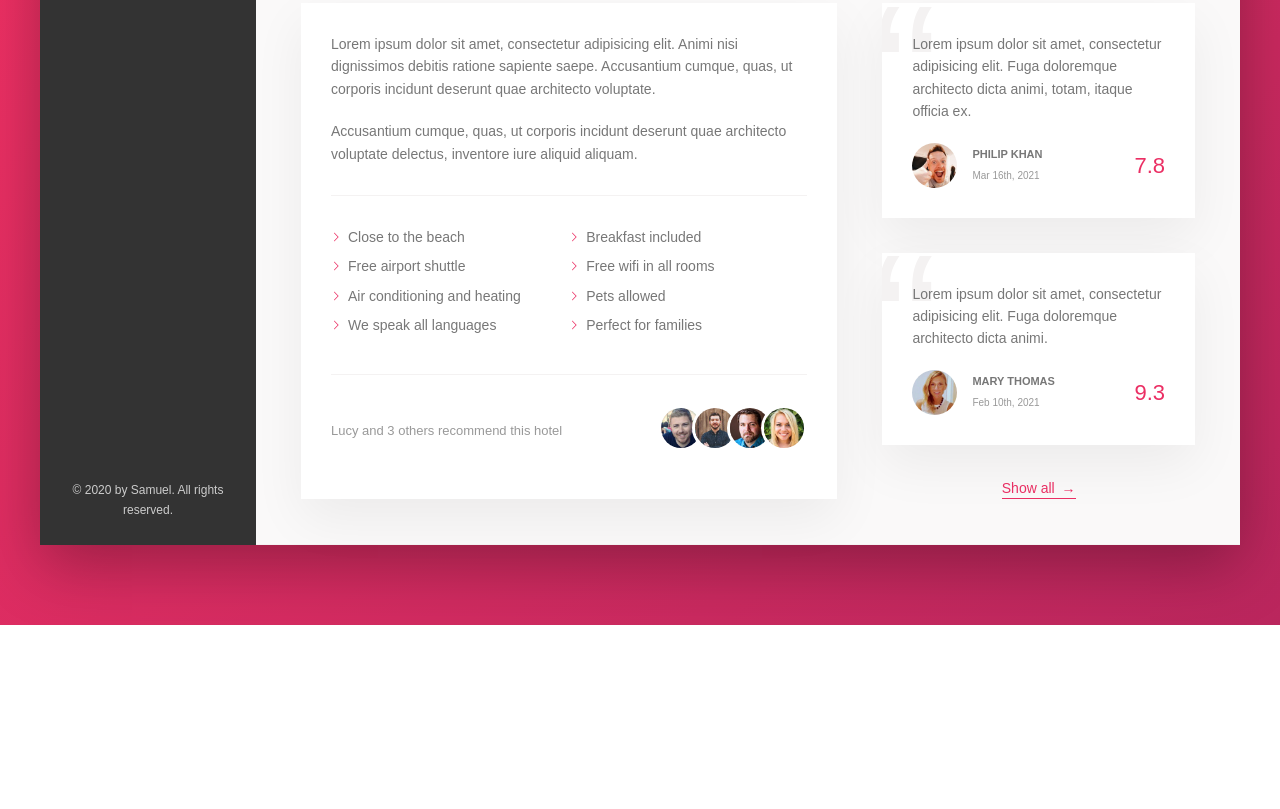
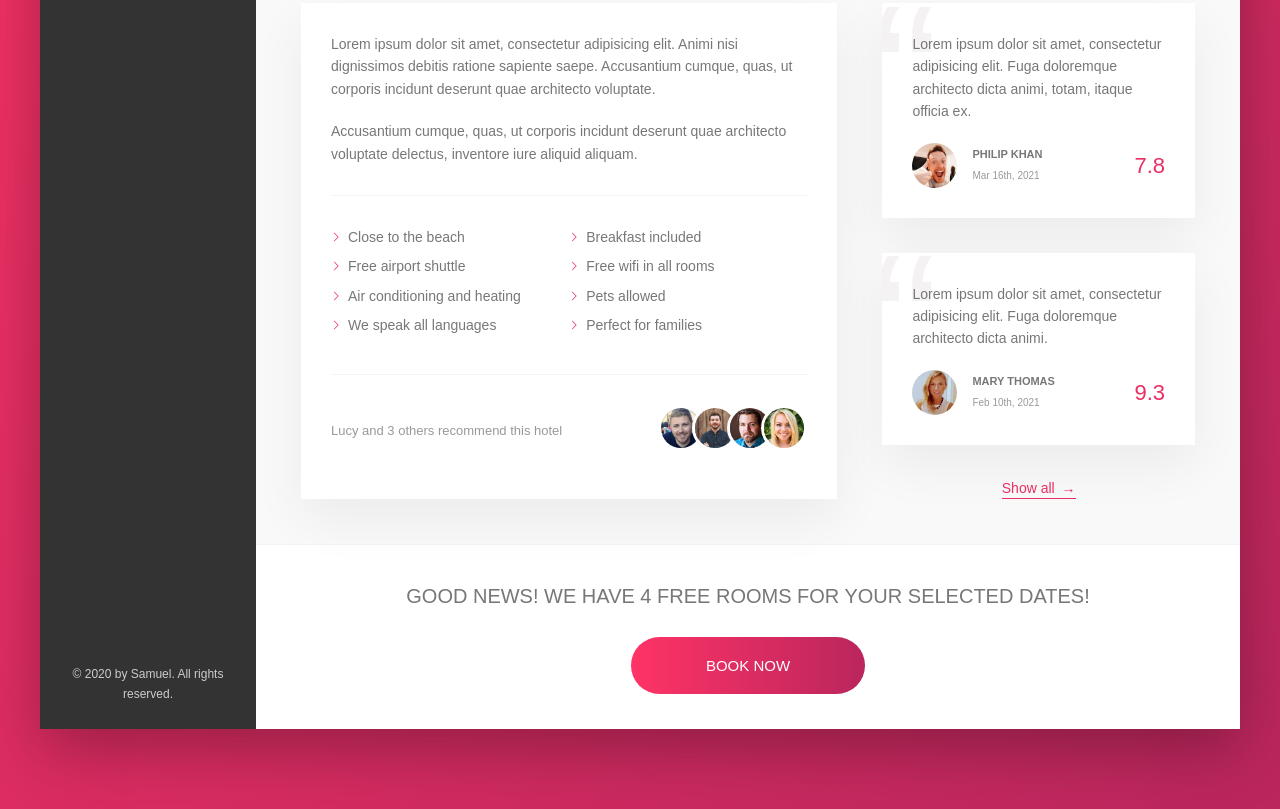
Before and after one commit to CodedSam84/Trillo-UI, a website: page index.html in a window 1280 px wide. Shown: the part 644-1453 px from the top of the page. Before the commit the page ends 1269 px from the top, so only its background shows below. Drawn offline with Linux system fonts and the light colour scheme.

Commit message:
Finished the implementation of the call to action section

```diff
--- a/index.html
+++ b/index.html
@@ -40,7 +40,7 @@
                     </div>
 
                     <div class="user-nav__user">
-                        <img src="img/user.jpg" alt="User Photo" class="user-nav__user-photo">
+                        <img src="img/avatar.JPG" alt="User Photo" class="user-nav__user-photo">
                         <span class="user-nav__user-name">Samuel</span>
                     </div>
                 </nav>
@@ -204,6 +204,16 @@
                             <button class="btn-inline">Show all <span>&rarr;</span></button>
                         </figure>
                     </div>
+
+                    <div class="cta">
+                        <h2 class="cta__book-now">
+                            Good news! We have 4 free rooms for your selected dates!
+                        </h2>
+                        <button class="btn">
+                            <span class="btn__visible">Book now</span>
+                            <span class="btn__invisible">Only 4 rooms left</span>
+                        </button>
+                    </div>
                 </main>
             </div>
         </div>
--- a/sass/_components.scss
+++ b/sass/_components.scss
@@ -111,7 +111,8 @@
     }
 
     &__user-photo {
-        height: 3.75rem;
+        height: 3.7rem;
+        width: 3.2rem;
         border-radius: 50%;
         margin-right: 1rem;
     }
@@ -451,3 +452,69 @@
         z-index: 1;
     }
 }
+
+
+//////////////////////////
+// CALL TO ACTION
+.cta {
+    padding: 3.5rem 0;
+    text-align: center;
+
+    &__book-now {
+        font-size: 2rem;
+        font-weight: 300;
+        text-transform: uppercase;
+        margin-bottom: 2.5rem;
+    }
+}
+
+
+//////////////////////////
+// CALL TO ACTION
+.btn {
+    font-size: 1.5rem;
+    font-weight: 300;
+    text-transform: uppercase;
+    border-radius: 100px;
+    border: none;
+    background-image: linear-gradient(to right, var(--color-primary-light), var(--color-primary-dark));
+    color: #fff;
+    position: relative;
+    overflow: hidden;
+    cursor: pointer;
+
+    & > * {
+        display: inline-block;
+        height: 100%;
+        width: 100%;
+        transition: all .2s;
+    }
+
+    &__visible {
+        padding: 2rem 7.5rem;
+    }
+
+    &__invisible {
+        position: absolute;
+        padding: 2rem 0;
+        left: 0;
+        top: -100%;
+    }
+
+    &:hover {
+        background-image: linear-gradient(to left, var(--color-primary-light), var(--color-primary-dark));
+    }
+
+    &:hover &__visible {
+        transform: translateY(100%);
+    }
+
+    &:hover &__invisible {
+        top: 0;
+    }
+
+    &:focus {
+        outline: none;
+        animation: pulsate 1s infinite;
+    }
+}
```
Also changed, not shown: css/style.css, img/avatar.JPG (added).
